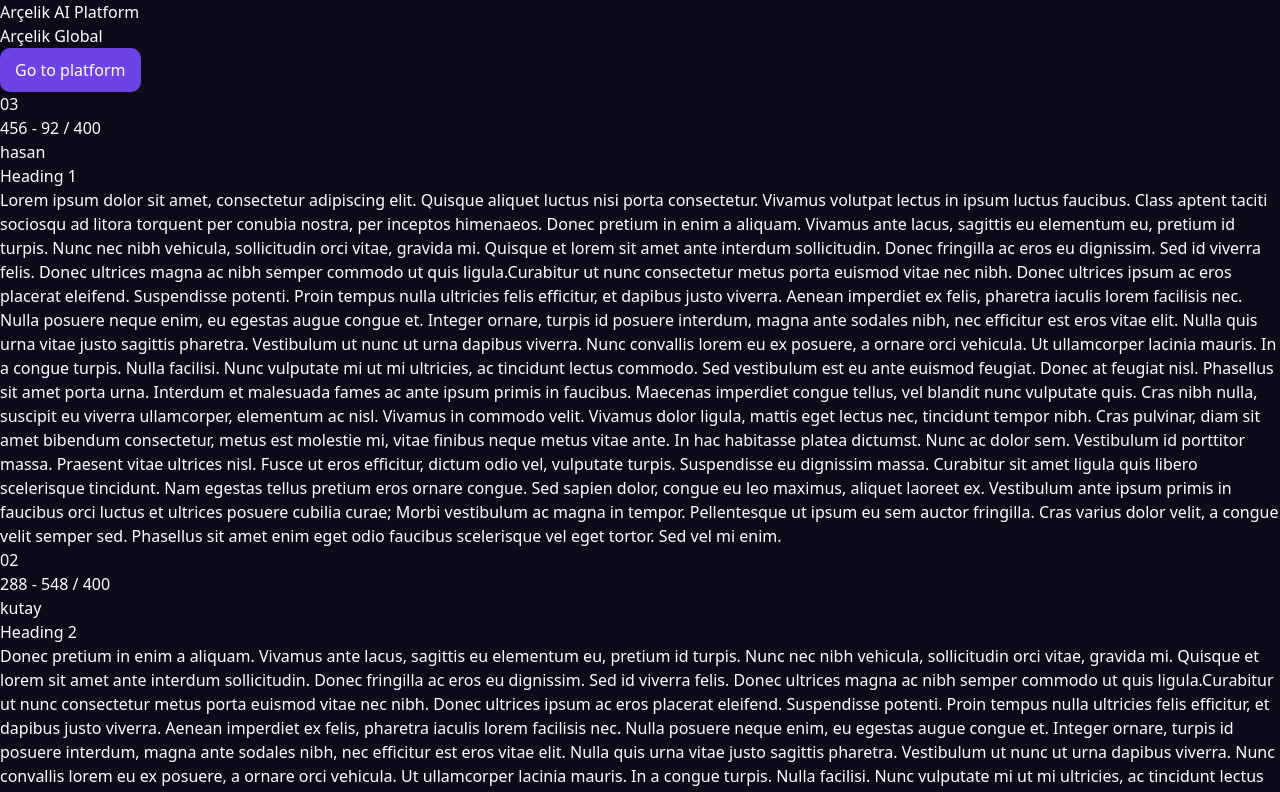
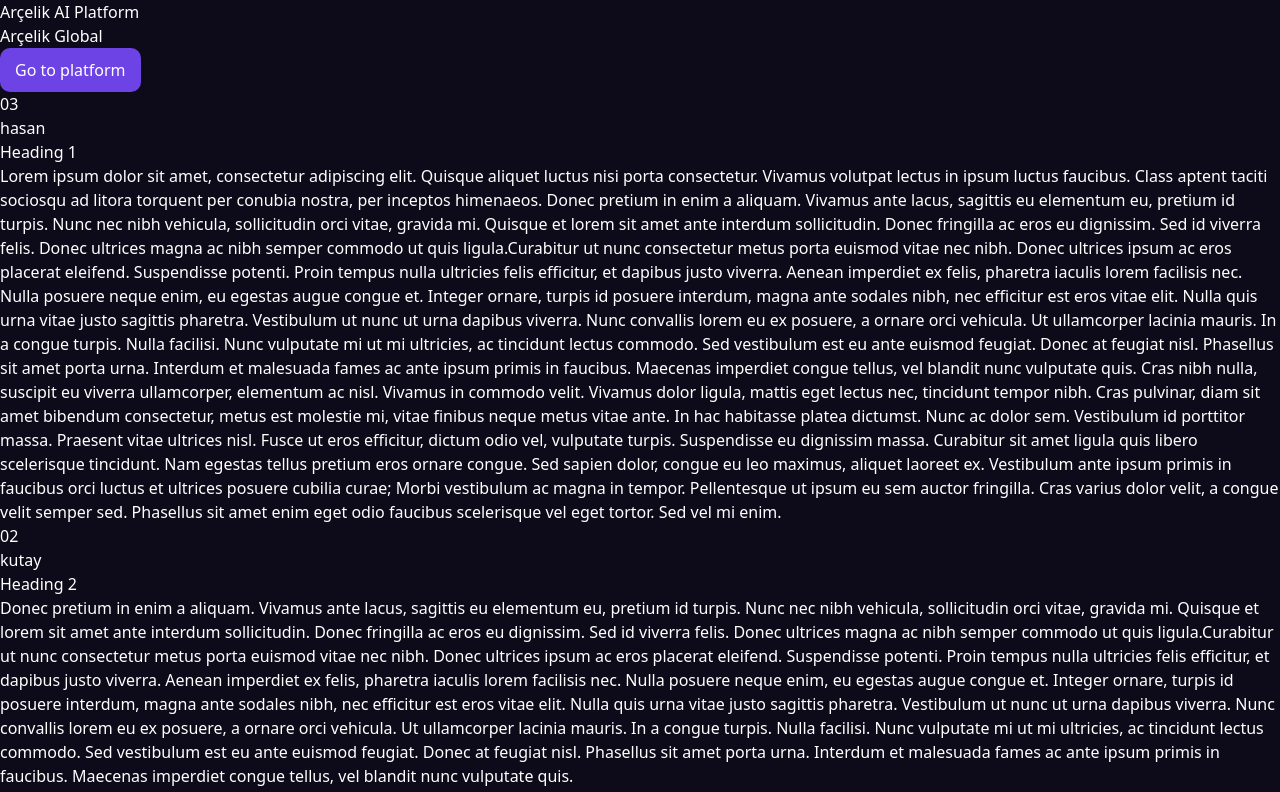
Before and after one commit to kutaysahindev/project-timeline, a React (Vite) app: page / in a window 1280 px wide. Shown: the top 792 px of the page. Built offline with nearby package versions, Linux system fonts and the light colour scheme.

Commit message:
bg color removal

```diff
--- a/src/components/TimelineCard.jsx
+++ b/src/components/TimelineCard.jsx
@@ -64,11 +64,11 @@ const TimelineCard = ({ id, tagline, title, description }) => {
           { (id < 10) ? `0${id}` : id }
         </h1>
         <div className="h-full w-1 bg-gray-500" ref={lineRef}>
-          <div className="bg-yellow-700" style={{height: lineHeight+"px"}}/>
+          <div className="bg-purple-700" style={{height: lineHeight+"px"}}/>
         </div>
       </div>
-      <div className="p-5 bg-red-800">
-        <p>{ compHeight } - { position.toFixed(0) } / { window.innerHeight/2 }</p>
+      <div className="p-5">
+        {/* <p>{ compHeight } - { position.toFixed(0) } / { window.innerHeight/2 }</p> */}
         <h6 className="text-sm">{ tagline }</h6>
         <h2 className="text-4xl font-bold">{ title }</h2>
         <p>{ description }</p>
```
